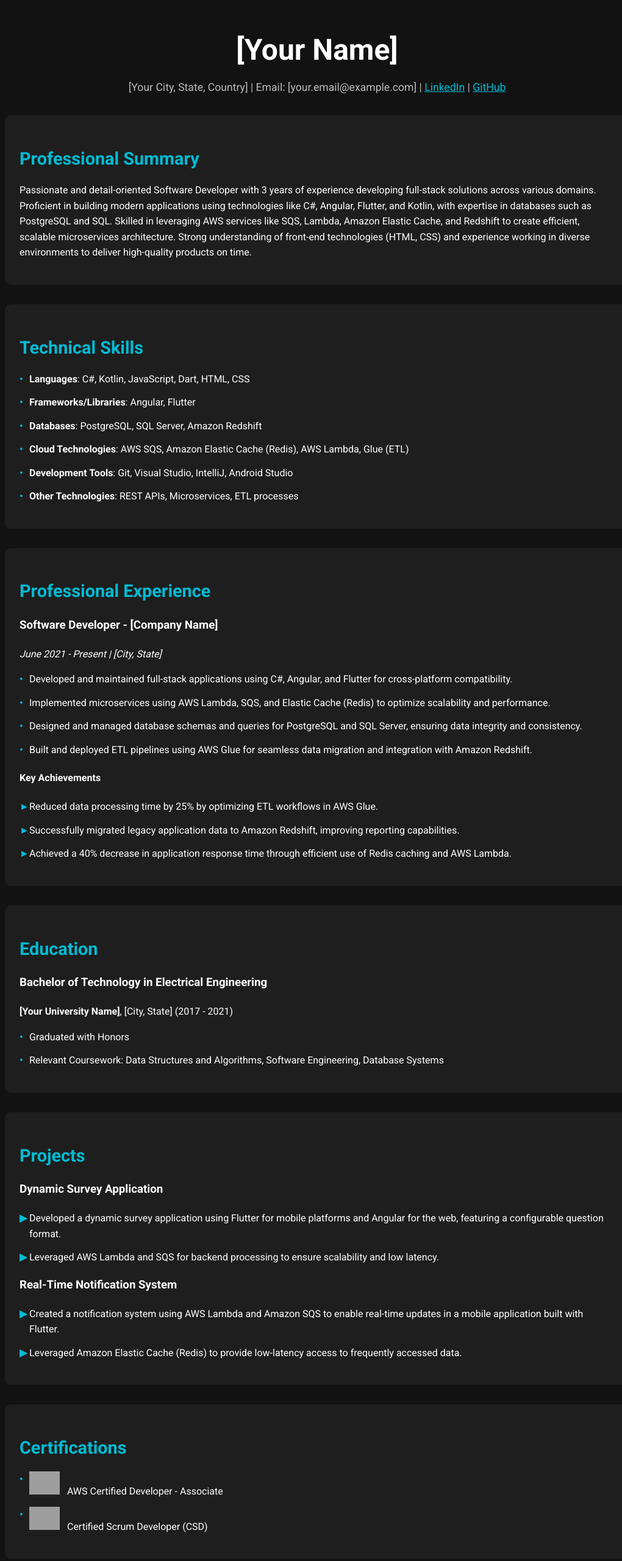
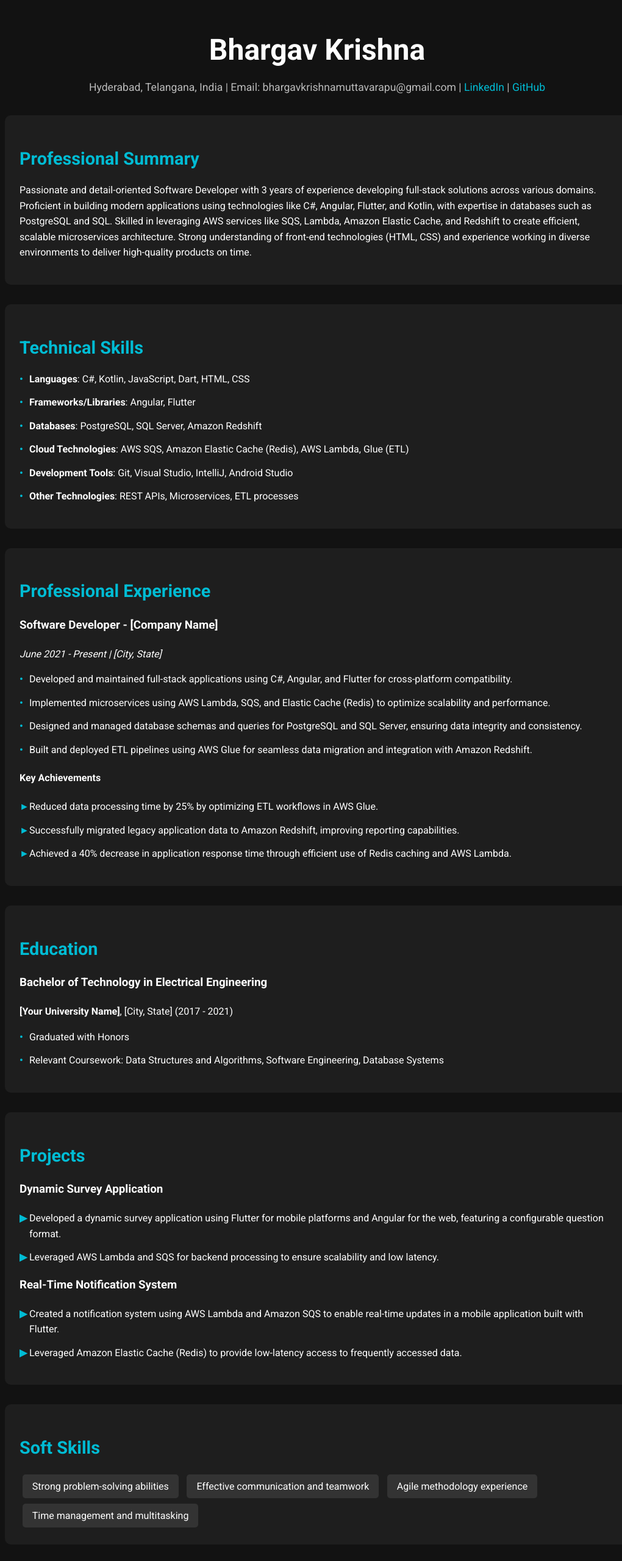
Before and after one commit to mBhargavKrishna/Bhargav_Profile, a plain HTML site: page index.html in a window 1280 px wide. Shown: the part 20-2580 px from the top of the page at 61% size, without its empty margins (120-1140 px from the left). Drawn offline with Linux system fonts and the light colour scheme; grey boxes are pictures that could not be loaded.

Commit message:
Update index.html

```diff
--- a/index.html
+++ b/index.html
@@ -10,9 +10,9 @@
 <body>
     <div class="container">
         <div class="header">
-            <h1>[Your Name]</h1>
+            <h1>Bhargav Krishna</h1>
             <div class="contact-info">
-                [Your City, State, Country] | Email: [your.email@example.com] | <a href="https://linkedin.com/in/your-profile" target="_blank" style="color: #00bcd4;">LinkedIn</a> | <a href="https://github.com/your-profile" target="_blank" style="color: #00bcd4;">GitHub</a>
+                Hyderabad, Telangana, India | Email: bhargavkrishnamuttavarapu@gmail.com | <a style="color: #00bcd4;">LinkedIn</a> | <a style="color: #00bcd4;">GitHub</a>
             </div>
         </div>
 
@@ -77,13 +77,13 @@
             </ul>
         </div>
 
-        <div class="section certifications">
+<!--         <div class="section certifications">
             <h2>Certifications</h2>
             <ul>
                 <li><img src="https://example.com/aws-badge.png" alt="AWS Certified Developer Badge"> AWS Certified Developer - Associate</li>
                 <li><img src="https://example.com/scrum-badge.png" alt="Scrum Badge"> Certified Scrum Developer (CSD)</li>
             </ul>
-        </div>
+        </div> -->
 
         <div class="section soft-skills">
             <h2>Soft Skills</h2>
@@ -95,10 +95,7 @@
             </div>
         </div>
 
-        <div class="section references">
-            <h2>References</h2>
-            <p class="references">Available upon request.</p>
-        </div>
+
     </div>
 </body>
 </html>
```
